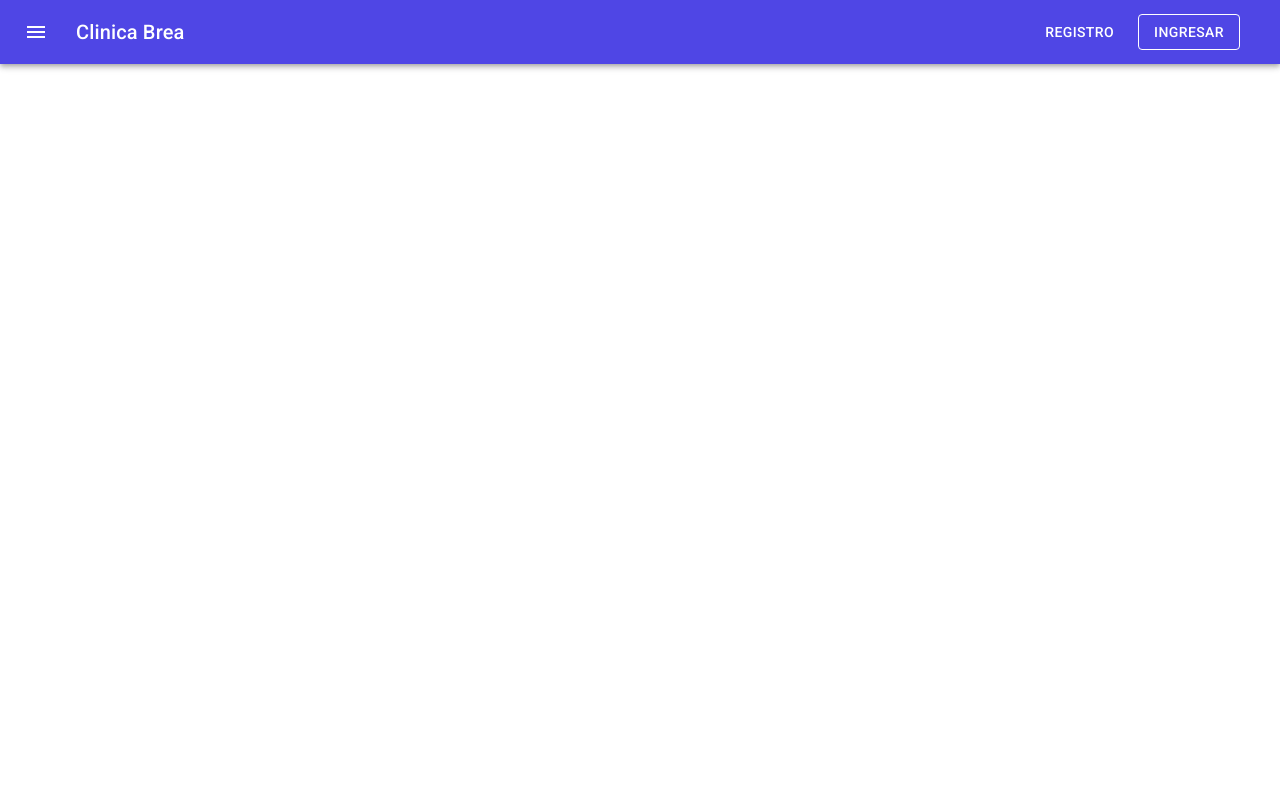
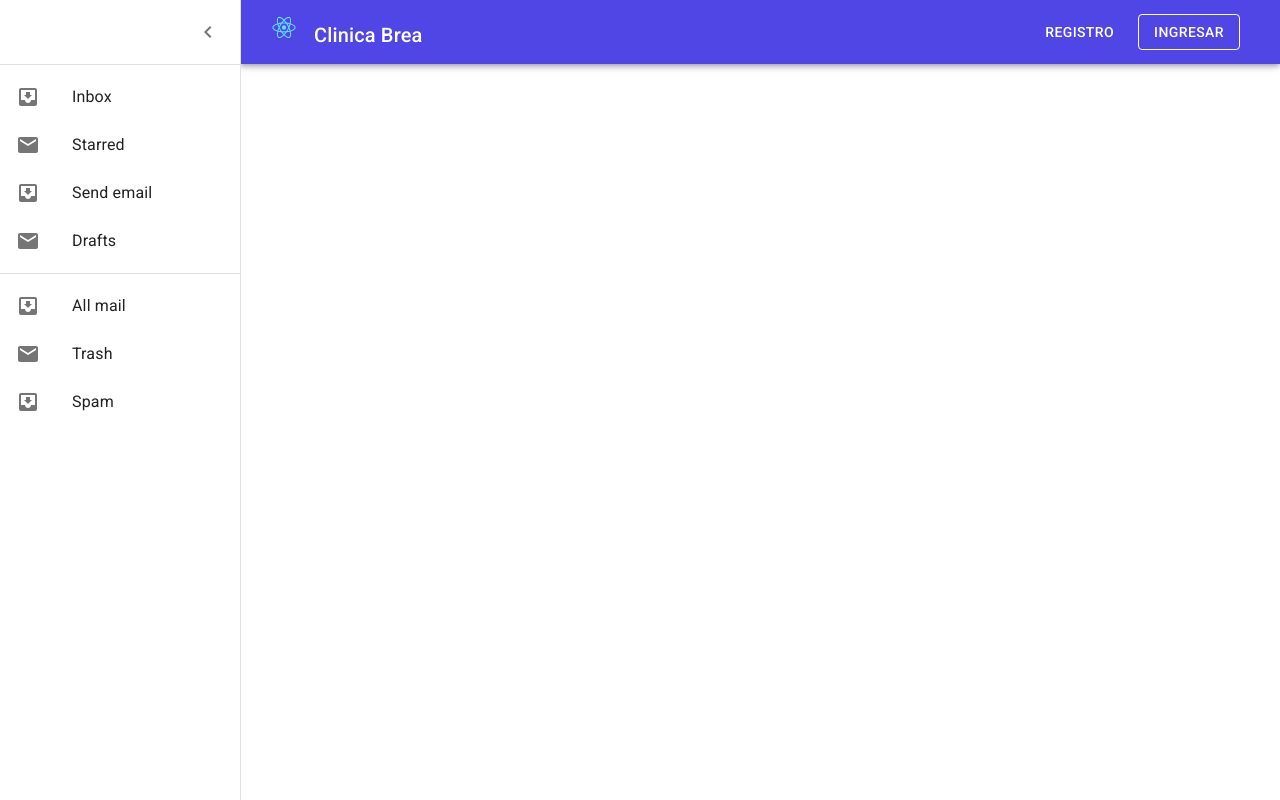
Before and after one commit to emanuelbrea/ai-2021, a React (Create React App) app: page / in a window 1280 px wide. Both pictures are taken after a click on the button "open drawer". Built offline with nearby package versions, Linux system fonts and the light colour scheme.

Commit message:
Agrego nuevo drawer y logo

```diff
--- a/src/components/Menu.js
+++ b/src/components/Menu.js
@@ -6,8 +6,23 @@ import Typography from '@material-ui/core/Typography';
 import Button from '@material-ui/core/Button';
 import IconButton from '@material-ui/core/IconButton';
 import MenuIcon from '@material-ui/icons/Menu';
-import {useHistory} from "react-router-dom";
+import {Link, useHistory} from "react-router-dom";
 import {useTheme} from "@material-ui/core";
+import clsx from "clsx";
+import Drawer from "@material-ui/core/Drawer";
+import ChevronLeftIcon from "@material-ui/icons/ChevronLeft";
+import ChevronRightIcon from "@material-ui/icons/ChevronRight";
+import Divider from "@material-ui/core/Divider";
+import List from "@material-ui/core/List";
+import ListItem from "@material-ui/core/ListItem";
+import ListItemIcon from "@material-ui/core/ListItemIcon";
+import InboxIcon from "@material-ui/icons/MoveToInbox";
+import MailIcon from "@material-ui/icons/Mail";
+import ListItemText from "@material-ui/core/ListItemText";
+import logo from '../images/logo.svg';
+
+
+const drawerWidth = 240;
 
 const useStyles = makeStyles((theme) => ({
     root: {
@@ -19,12 +34,71 @@ const useStyles = makeStyles((theme) => ({
     rightToolbar: {
         marginLeft: "auto",
         marginRight: theme.spacing(2)
-    }
+    },
+    hide: {
+        display: 'none',
+    },
+    drawer: {
+        width: drawerWidth,
+        flexShrink: 0,
+    },
+    drawerPaper: {
+        width: drawerWidth,
+    },
+    drawerHeader: {
+        display: 'flex',
+        alignItems: 'center',
+        padding: theme.spacing(0, 1),
+        // necessary for content to be below app bar
+        ...theme.mixins.toolbar,
+        justifyContent: 'flex-end',
+    },
+    content: {
+        flexGrow: 1,
+        padding: theme.spacing(3),
+        transition: theme.transitions.create('margin', {
+            easing: theme.transitions.easing.sharp,
+            duration: theme.transitions.duration.leavingScreen,
+        }),
+        marginLeft: -drawerWidth,
+    },
+    contentShift: {
+        transition: theme.transitions.create('margin', {
+            easing: theme.transitions.easing.easeOut,
+            duration: theme.transitions.duration.enteringScreen,
+        }),
+        marginLeft: 0,
+    },
+    appBar: {
+        transition: theme.transitions.create(['margin', 'width'], {
+            easing: theme.transitions.easing.sharp,
+            duration: theme.transitions.duration.leavingScreen,
+        }),
+    },
+    appBarShift: {
+        width: `calc(100% - ${drawerWidth}px)`,
+        marginLeft: drawerWidth,
+        transition: theme.transitions.create(['margin', 'width'], {
+            easing: theme.transitions.easing.easeOut,
+            duration: theme.transitions.duration.enteringScreen,
+        }),
+    },
+    link: {
+        textDecoration: "none",
+        color: "inherit"
+    },
+    tagline: {
+        display: "inline-block",
+        marginLeft: 10,
+    },
 }));
 
 export default function MenuAppBar() {
     const classes = useStyles();
     const history = useHistory();
+    const [open, setOpen] = React.useState(false);
+    const theme = useTheme();
+
 
     const handleLogin = () => {
         history.push("/login");
@@ -34,15 +108,37 @@ export default function MenuAppBar() {
         history.push("/signup");
     };
 
+
+    const handleDrawerOpen = () => {
+        setOpen(true);
+    };
+
+    const handleDrawerClose = () => {
+        setOpen(false);
+    };
+
     return (
         <div className={classes.root}>
-            <AppBar position="static" >
+            <AppBar position="fixed"
+                    className={clsx(classes.appBar, {
+                        [classes.appBarShift]: open,
+                    })}
+            >
                 <Toolbar>
-                    <IconButton edge="start" className={classes.menuButton} color="inherit" aria-label="menu">
+                    <IconButton
+                        color="inherit"
+                        aria-label="open drawer"
+                        onClick={handleDrawerOpen}
+                        edge="start"
+                        className={clsx(classes.menuButton, open && classes.hide)}
+                    >
                         <MenuIcon />
                     </IconButton>
                     <Typography variant="h6" >
-                        Clinica Brea
+                        <Link to="/" className={classes.link}>
+                            <img width={40}  src={logo} alt="" />
+                            <span className={classes.tagline}>Clinica Brea</span>
+                        </Link>
                     </Typography>
                     <section className={classes.rightToolbar}>
                     <Button color="inherit" className={classes.menuButton} onClick={handleRegister}>Registro</Button>
@@ -50,6 +146,40 @@ export default function MenuAppBar() {
                     </section>
                 </Toolbar>
             </AppBar>
+
+            <Drawer
+                className={classes.drawer}
+                variant="persistent"
+                anchor="left"
+                open={open}
+                classes={{
+                    paper: classes.drawerPaper,
+                }}
+            >
+                <div className={classes.drawerHeader}>
+                    <IconButton onClick={handleDrawerClose}>
+                        {theme.direction === 'ltr' ? <ChevronLeftIcon /> : <ChevronRightIcon />}
+                    </IconButton>
+                </div>
+                <Divider />
+                <List>
+                    {['Inbox', 'Starred', 'Send email', 'Drafts'].map((text, index) => (
+                        <ListItem button key={text}>
+                            <ListItemIcon>{index % 2 === 0 ? <InboxIcon /> : <MailIcon />}</ListItemIcon>
+                            <ListItemText primary={text} />
+                        </ListItem>
+                    ))}
+                </List>
+                <Divider />
+                <List>
+                    {['All mail', 'Trash', 'Spam'].map((text, index) => (
+                        <ListItem button key={text}>
+                            <ListItemIcon>{index % 2 === 0 ? <InboxIcon /> : <MailIcon />}</ListItemIcon>
+                            <ListItemText primary={text} />
+                        </ListItem>
+                    ))}
+                </List>
+            </Drawer>
         </div>
     );
 }
```
Also changed, not shown: src/App.js (+4 -3 lines), src/components/Drawer.js (deleted, +0 -136 lines), src/images/logo.svg (added).
